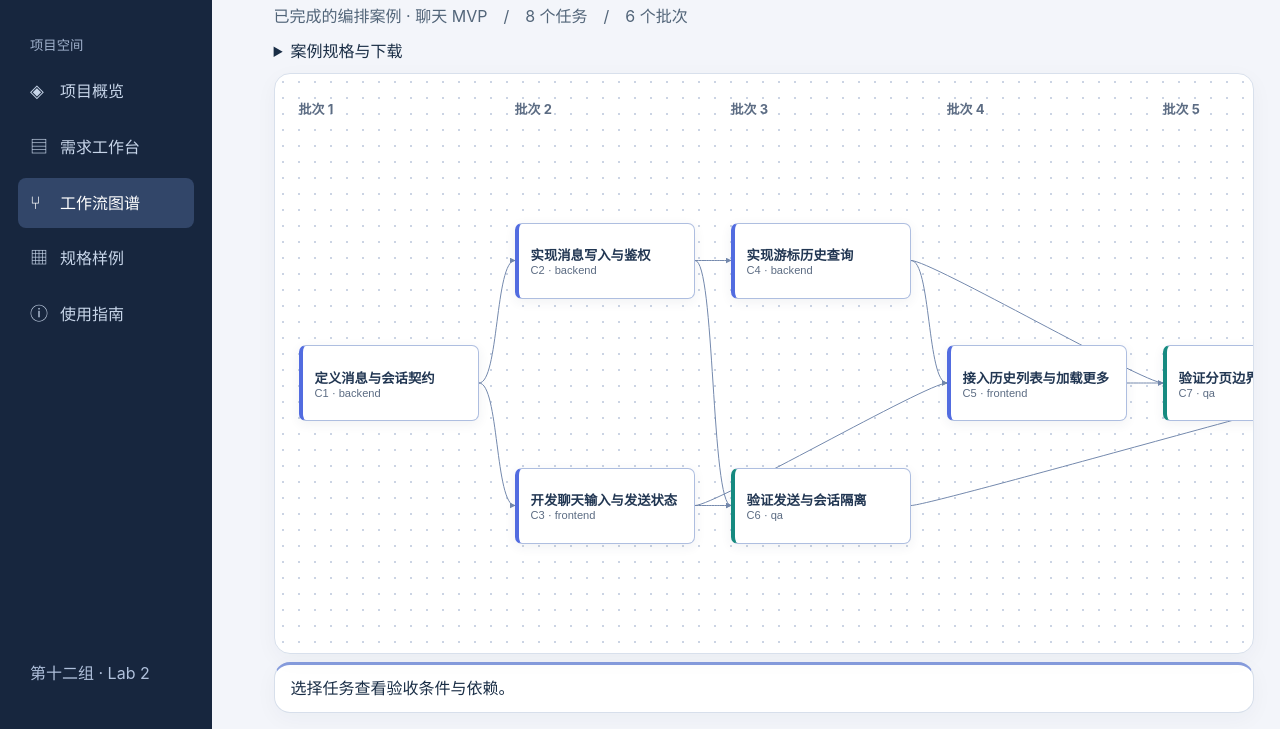
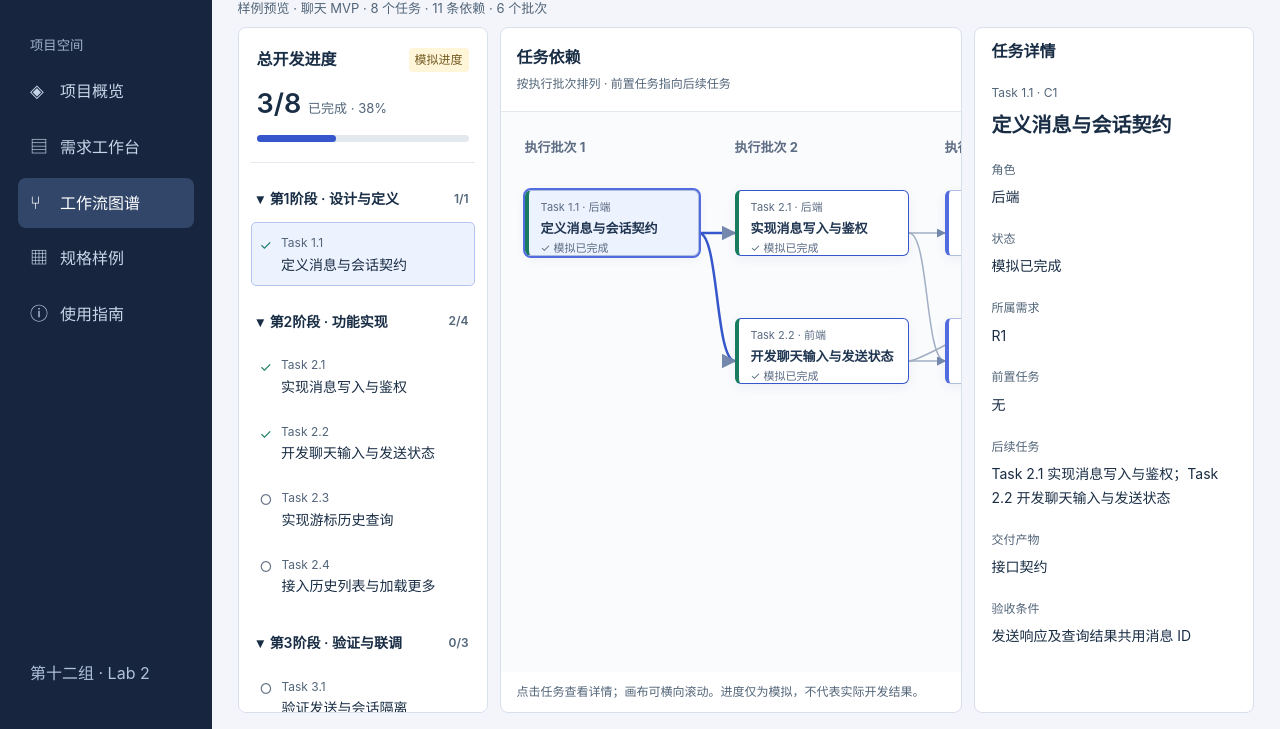
Before and after one commit to NAKADAO0/SE_TeamWork, a website with bundled scripts: page graph.html in a window 1280 px wide. Shown: the part 71-800 px from the top of the page. Built offline with nearby package versions, Linux system fonts and the light colour scheme.

Commit message:
feat(graph): add stage progress and linked task details

```diff
--- /dev/null
+++ b/demo/graph-progress.js
@@ -0,0 +1,16 @@
+// Presentation metadata for curated examples only. No real execution is recorded.
+export const sampleProgress = {
+  chat: { done: ['C1', 'C2', 'C3'], phases: [
+    { title: '设计与定义', tasks: ['C1'] },
+    { title: '功能实现', tasks: ['C2', 'C3', 'C4', 'C5'] },
+    { title: '验证与联调', tasks: ['C6', 'C7', 'C8'] },
+  ] },
+};
+sampleProgress.community = {
+  done: ['N1', 'N2', 'N3', 'N4'],
+  phases: [
+    { title: '设计与定义', tasks: ['N1'] },
+    { title: '功能实现', tasks: ['N2', 'N3', 'N4', 'N5'] },
+    { title: '验证与联调', tasks: ['N6', 'N7', 'N8'] },
+  ],
+};
--- a/demo/graph.js
+++ b/demo/graph.js
@@ -1,79 +1,101 @@
-const canvas=document.querySelector("#canvas");
-async function show(){
-  const key=new URLSearchParams(location.search).get("sample");
-  const stored=sessionStorage.getItem("se.plan");
-  const preview=key==="chat" || key==="community" || !stored;
-  const sample=key==="community"?"community":"chat";
-  const plan=preview ? await (await fetch("examples/"+sample+"-plan.json")).json() : JSON.parse(stored);
-  const {tasks,batches,spec}=plan;
-  document.querySelector("#summary").textContent=(preview?"已完成的编排案例 · ":"当前计划 · ")+spec.product+"　/　"+tasks.length+" 个任务　/　"+batches.length+" 个批次";
-  if(preview){
-    const overview=document.createElement("article");
-    const scope=document.createElement("p");scope.textContent=spec.scope;overview.append(scope);
-    for(const r of spec.requirements){
-      const line=document.createElement("p");line.textContent=r.id+" · "+r.goal+" ｜ 验收："+r.acceptance;overview.append(line);
+import { sampleProgress } from './graph-progress.js';
+const canvas = document.querySelector('#canvas');
+const view = document.querySelector('#graph-view');
+const toggle = document.querySelector('#fullscreen');
+const escape = value => String(value ?? '').replace(/[&<>"']/g, char => ({'&':'&amp;','<':'&lt;','>':'&gt;','"':'&quot;',"'":'&#39;'}[char]));
+const text = value => Array.isArray(value) ? value.join('；') : value || '未提供';
+const roles = { backend: '后端', frontend: '前端', qa: '测试' };
+
+async function show() {
+  const key = new URLSearchParams(location.search).get('sample');
+  const stored = sessionStorage.getItem('se.plan');
+  const preview = key === 'chat' || key === 'community' || !stored;
+  const sample = key === 'community' ? 'community' : 'chat';
+  const response = preview ? await fetch(`examples/${sample}-plan.json`) : null;
+  if (response && !response.ok) throw new Error('样例读取失败');
+  const plan = preview ? await response.json() : JSON.parse(stored);
+  const { tasks, batches, spec } = plan;
+  if (!Array.isArray(tasks) || !tasks.length || !Array.isArray(batches)) throw new Error('计划缺少任务或批次');
+  const metadata = preview ? sampleProgress[sample] : null;
+  const done = new Set(metadata?.done ?? []);
+  const phases = metadata?.phases ?? [{ title: '当前计划（阶段待对齐）', tasks: tasks.map(t => t.id) }];
+  const byId = new Map(tasks.map(task => [task.id, task]));
+  const deps = task => (task.depends_on ?? []).map(dep => typeof dep === 'string' ? dep : dep.task_id);
+  const labels = new Map();
+  phases.forEach((phase, pi) => phase.tasks.forEach((id, ti) => labels.set(id, `Task ${pi + 1}.${ti + 1}`)));
+  const countEdges = tasks.reduce((sum, task) => sum + deps(task).length, 0);
+  document.querySelector('#summary').textContent = `${preview ? '样例预览' : '当前本地计划'} · ${typeof spec.product === 'object' ? spec.product.name : spec.product} · ${tasks.length} 个任务 · ${countEdges} 条依赖 · ${batches.length} 个批次${plan.revision ? ` · 修订 r${plan.revision}` : ''}`;
+  // Legacy generated plans remain in the legacy workbench until HTTP integration is ready.
+  if (!preview) document.querySelector('#return-link').href = 'workspace.html';
+  const percent = Math.round(done.size / tasks.length * 100);
+  document.querySelector('#progress').innerHTML = `<div class="progress-heading"><h2>总开发进度</h2><span class="simulation">${preview ? '模拟进度' : '暂无执行数据'}</span></div><div class="total-value">${preview ? `${done.size}/${tasks.length}` : '—'} <small>${preview ? `已完成 · ${percent}%` : '未接入任务执行状态'}</small></div>${preview ? `<progress value="${done.size}" max="${tasks.length}" aria-label="模拟总开发进度"></progress>` : ''}`;
+  const list = document.querySelector('#task-list');
+  list.innerHTML = phases.map((phase, pi) => {
+    const ids = phase.tasks.filter(id => byId.has(id));
+    const complete = ids.filter(id => done.has(id)).length;
+    return `<details class="phase-group" open><summary>第${pi + 1}阶段 · ${escape(phase.title)}<span>${preview ? complete : '—'}/${ids.length}</span></summary>${ids.map(id => `<button type="button" class="task-item" data-task="${escape(id)}" aria-pressed="false"><span class="status-mark ${done.has(id) ? 'done' : ''}" aria-label="${done.has(id) ? '模拟已完成' : preview ? '模拟未完成' : '状态未知'}">${done.has(id) ? '✓' : '○'}</span><span><small>${labels.get(id)}</small><b>${escape(byId.get(id).title)}</b></span></button>`).join('')}</details>`;
+  }).join('');
+
+  const board = document.createElement('div');
+  board.id = 'board';
+  canvas.append(board);
+  const positions = new Map();
+  batches.forEach((batch, col) => (Array.isArray(batch) ? batch : batch.tasks).forEach((id, row) => positions.set(id, [col, row])));
+  if (tasks.some(task => !positions.has(task.id) || deps(task).some(dep => !positions.has(dep)))) throw new Error('批次或依赖引用了不存在的任务');
+  const width = Math.max(1, batches.length) * 210;
+  const rows = Math.max(1, ...batches.map(batch => (Array.isArray(batch) ? batch : batch.tasks).length));
+  const height = Math.max(320, rows * 128 + 70);
+  board.style.width = `${width}px`;
+  board.style.height = `${height}px`;
+  const point = id => { const [col, row] = positions.get(id); return [col * 210, row * 128 + 54]; };
+  const paths = tasks.flatMap(task => deps(task).map(dep => {
+    const [x, y] = point(dep), [tx, ty] = point(task.id);
+    return `<path data-from="${escape(dep)}" data-to="${escape(task.id)}" d="M ${x + 174} ${y + 43} C ${x + 194} ${y + 43}, ${tx - 20} ${ty + 43}, ${tx} ${ty + 43}" fill="none" stroke="#a2afc4" stroke-width="1.5" marker-end="url(#tip)"/>`;
+  }));
+  board.innerHTML = `<svg width="${width}" height="${height}" aria-hidden="true"><defs><marker id="tip" viewBox="0 0 10 10" refX="9" refY="5" markerWidth="6" markerHeight="6" orient="auto"><path d="M0 0 L10 5 L0 10z" fill="#7489ad"/></marker></defs>${paths.join('')}</svg>${batches.map((_, i) => `<b class="batch" style="left:${i * 210}px">执行批次 ${i + 1}</b>`).join('')}${tasks.map(task => {
+    const [x, y] = point(task.id);
+    return `<button type="button" class="node ${done.has(task.id) ? 'completed' : ''}" data-task="${escape(task.id)}" aria-pressed="false" style="left:${x}px;top:${y}px;width:174px" title="${escape(task.title)}"><small>${labels.get(task.id)} · ${escape(roles[task.role] ?? task.role)}</small><strong>${escape(task.title)}</strong><small>${done.has(task.id) ? '✓ 模拟已完成' : preview ? '○ 模拟未完成' : '状态未知'}</small></button>`;
+  }).join('')}`;
+
+  function select(id) {
+    const task = byId.get(id);
+    if (!task) return;
+    const previous = deps(task), next = tasks.filter(t => deps(t).includes(id)).map(t => t.id);
+    for (const button of view.querySelectorAll('[data-task]')) {
+      button.setAttribute('aria-pressed', String(button.dataset.task === id));
+      button.classList.toggle('related', previous.includes(button.dataset.task) || next.includes(button.dataset.task));
     }
-    const download=document.createElement("a");download.href="examples/"+sample+"-plan.json";download.download=sample+"-plan.json";download.textContent="下载完整计划 JSON";overview.append(download);const info=document.createElement("details");
-    const heading=document.createElement("summary");heading.textContent="案例规格与下载";info.append(heading,overview);canvas.before(info);
+    for (const path of board.querySelectorAll('path[data-from]')) {
+      const active = path.dataset.from === id || path.dataset.to === id;
+      path.setAttribute('stroke', active ? '#3657cb' : '#a2afc4');
+      path.setAttribute('stroke-width', active ? '2.5' : '1.5');
+    }
+    const names = ids => ids.map(ref => `${labels.get(ref)} ${byId.get(ref)?.title ?? ref}`).join('；') || '无';
+    const fields = [ ['角色', roles[task.role] ?? task.role], ['状态', preview ? done.has(id) ? '模拟已完成' : '模拟未完成' : '未知（未接入执行数据）'], ['所属需求', task.requirement_ids ?? task.source], ['前置任务', names(previous)], ['后续任务', names(next)], ['交付产物', task.output ?? task.outputs], ['验收条件', task.acceptance] ];
+    document.querySelector('#detail').innerHTML = `<h2>任务详情</h2><div class="reference">${labels.get(id)} · ${escape(id)}</div><h3>${escape(task.title)}</h3><dl>${fields.map(([label, value]) => `<div><dt>${label}</dt><dd>${escape(text(value))}</dd></div>`).join('')}</dl>`;
   }
-  const board=document.createElement("div");
-  board.id="board";
-  canvas.append(board);
-  const positions=new Map();
-  const svg=document.createElementNS("http://www.w3.org/2000/svg","svg");
-  svg.setAttribute("width","100%");svg.setAttribute("height","100%");board.append(svg);
-  svg.innerHTML='<defs><marker id="tip" viewBox="0 0 10 10" refX="9" refY="5" markerWidth="6" markerHeight="6" orient="auto"><path d="M0 0 L10 5 L0 10z" fill="#7489ad"/></marker></defs>';
-  const labels=[], nodes=[], edges=[];
-  batches.forEach((batch,col)=>{
-    const label=document.createElement("b");label.className="batch";label.style.left=col*244+"px";label.textContent="批次 "+(col+1);board.append(label);labels.push(label);
-    batch.forEach((id,row)=>positions.set(id,[col,row]));
+  view.addEventListener('click', event => {
+    const button = event.target.closest('[data-task]');
+    if (button) {
+      select(button.dataset.task);
+      if (button.classList.contains('task-item')) {
+        const node = [...board.querySelectorAll('[data-task]')].find(node => node.dataset.task === button.dataset.task);
+        if (node) canvas.scrollLeft = Math.max(0, node.offsetLeft - canvas.clientWidth / 2 + 87);
+      }
+    }
   });
-  for(const t of tasks){
-    const [x,y]=positions.get(t.id);
-    for(const dep of t.depends_on){
-      const [px,py]=positions.get(dep);
-      const line=document.createElementNS(svg.namespaceURI,"path");
-      line.setAttribute("d",`M ${px+180} ${py+33} C ${px+214} ${py+33}, ${x-32} ${y+33}, ${x} ${y+33}`);
-      line.setAttribute("fill","none");line.setAttribute("stroke","#7489ad");line.setAttribute("marker-end","url(#tip)");svg.append(line);edges.push({line,from:dep,to:t.id});
-    }
-    const button=document.createElement("button");button.className="node "+t.role;button.style.left=x+"px";button.style.top=y+"px";
-    const title=document.createElement("strong"),meta=document.createElement("small");title.textContent=t.title;meta.textContent=t.id+" · "+t.role;button.append(title,meta);board.append(button);nodes.push({button,id:t.id});
-    button.onclick=()=>{
-      board.querySelector('[aria-pressed=true]')?.removeAttribute("aria-pressed");button.setAttribute("aria-pressed","true");
-      document.querySelector("#detail").textContent=t.title+"　|　需求："+t.source+"　|　交付："+(t.output||t.title)+"　|　前置："+(t.depends_on.join("、")||"设计规格")+"　|　验收："+t.acceptance;
-    };
-  }
-  function layout(){
-    const columns=batches.length, rows=Math.max(1,...batches.map(batch=>batch.length));
-    const width=Math.max(canvas.clientWidth-48,columns*216-36);
-    const height=Math.max(canvas.clientHeight-48,rows*110+40);
-    const pitch=(width+36)/columns, card=pitch-36;
-    const rowHeight=(height-40)/rows;
-    board.style.width=width+"px";board.style.height=height+"px";
-    const point=id=>{
-      const [col,row]=positions.get(id);
-      return [col*pitch,40+(row+(rows-batches[col].length)/2+.5)*rowHeight-38];
-    };
-    labels.forEach((label,col)=>label.style.left=col*pitch+"px");
-    for(const {button,id} of nodes){
-      const [x,y]=point(id);
-      Object.assign(button.style,{left:x+"px",top:y+"px",width:card+"px",height:"76px"});
-    }
-    for(const {line,from,to} of edges){
-      const [x,y]=point(from),[tx,ty]=point(to);
-      line.setAttribute("d",`M ${x+card} ${y+38} C ${x+card+20} ${y+38}, ${tx-20} ${ty+38}, ${tx} ${ty+38}`);
-    }
-  }
-  new ResizeObserver(layout).observe(canvas);
+  select(tasks[0].id);
 }
-const view=document.querySelector("#graph-view"), toggle=document.querySelector("#fullscreen");
-function updateToggle(){toggle.textContent=document.fullscreenElement || view.classList.contains("expanded")?"退出全屏":"全屏显示";}
-toggle.onclick=async()=>{
-  if(document.fullscreenElement) await document.exitFullscreen();
-  else if(view.classList.contains("expanded")) view.classList.remove("expanded");
-  else {try {await view.requestFullscreen();} catch {view.classList.add("expanded");}}
+function updateToggle() { toggle.textContent = document.fullscreenElement || view.classList.contains('expanded') ? '退出全屏' : '全屏显示'; }
+toggle.onclick = async () => {
+  if (document.fullscreenElement) await document.exitFullscreen();
+  else if (view.classList.contains('expanded')) view.classList.remove('expanded');
+  else { try { await view.requestFullscreen(); } catch { view.classList.add('expanded'); } }
   updateToggle();
 };
-document.addEventListener("fullscreenchange",updateToggle);
-document.addEventListener("keydown",e=>{if(e.key==="Escape"){view.classList.remove("expanded");updateToggle();}});
-show().catch(()=>canvas.textContent="图谱加载失败，请返回需求工作台重新生成。");
+document.addEventListener('fullscreenchange', updateToggle);
+document.addEventListener('keydown', event => { if (event.key === 'Escape') { view.classList.remove('expanded'); updateToggle(); } });
+show().catch(error => {
+  document.querySelector('#summary').textContent = '图谱加载失败';
+  canvas.innerHTML = `<p class="error-message">${escape(error.message)}。请返回需求工作台重新生成，或打开聊天样例。</p><a href="graph.html?sample=chat">打开聊天样例</a>`;
+});
--- a/graph.html
+++ b/graph.html
@@ -1 +1,8 @@
-<!doctype html><html lang="zh-CN"><meta charset="utf-8"><meta name="viewport" content="width=device-width, initial-scale=1"><title>工作流图谱 · SE Workflow</title><link rel="stylesheet" href="demo/site.css"><body><aside><div class="brand"><b>⌘</b> SE Studio</div><small>项目空间</small><nav><a href="index.html"><i>◈</i>项目概览</a><a href="workspace.html"><i>▤</i>需求工作台</a><a aria-current="page" href="graph.html"><i>⑂</i>工作流图谱</a><a href="examples.html"><i>▦</i>规格样例</a><a href="guide.html"><i>ⓘ</i>使用指南</a></nav><footer>第十二组 · Lab 2</footer></aside><main id="graph-view"><div class="graph-heading"><h1>工作流图谱</h1><button id="fullscreen" type="button">全屏显示</button></div><p id="summary"></p><section id="canvas" aria-label="任务依赖图"></section><article id="detail" aria-live="polite">选择任务查看验收条件与依赖。</article><script type="module" src="demo/graph.js"></script></main></body></html>
+<!doctype html><html lang="zh-CN"><meta charset="utf-8"><meta name="viewport" content="width=device-width, initial-scale=1"><title>工作流图谱 · SE Workflow</title><link rel="stylesheet" href="demo/site.css"><link rel="stylesheet" href="demo/graph.css"><body><aside><div class="brand"><b>⌘</b> SE Studio</div><small>项目空间</small><nav><a href="index.html"><i>◈</i>项目概览</a><a href="workspace.html"><i>▤</i>需求工作台</a><a aria-current="page" href="graph.html"><i>⑂</i>工作流图谱</a><a href="examples.html"><i>▦</i>规格样例</a><a href="guide.html"><i>ⓘ</i>使用指南</a></nav><footer>第十二组 · Lab 2</footer></aside><main id="graph-view">
+<div class="graph-heading"><h1>工作流图谱</h1><div><a href="frontend/" id="return-link">返回需求工作台</a> <button id="fullscreen" type="button">全屏显示</button></div></div>
+<p id="summary" aria-live="polite">正在加载计划…</p>
+<div class="graph-layout">
+<section class="task-rail" aria-label="阶段与任务进度"><div id="progress"></div><div id="task-list"></div></section>
+<section class="graph-center" aria-label="工作流画布"><div class="graph-toolbar"><h2>任务依赖</h2><span>按执行批次排列 · 前置任务指向后续任务</span></div><section id="canvas" aria-label="任务依赖图"></section><p class="graph-help">点击任务查看详情；画布可横向滚动。进度仅为模拟，不代表实际开发结果。</p></section>
+<section id="detail" aria-label="任务详情" aria-live="polite">选择任务查看验收条件与依赖。</section>
+</div><script type="module" src="demo/graph.js"></script></main></body></html>
```
Also changed, not shown: demo/graph.css (added).
